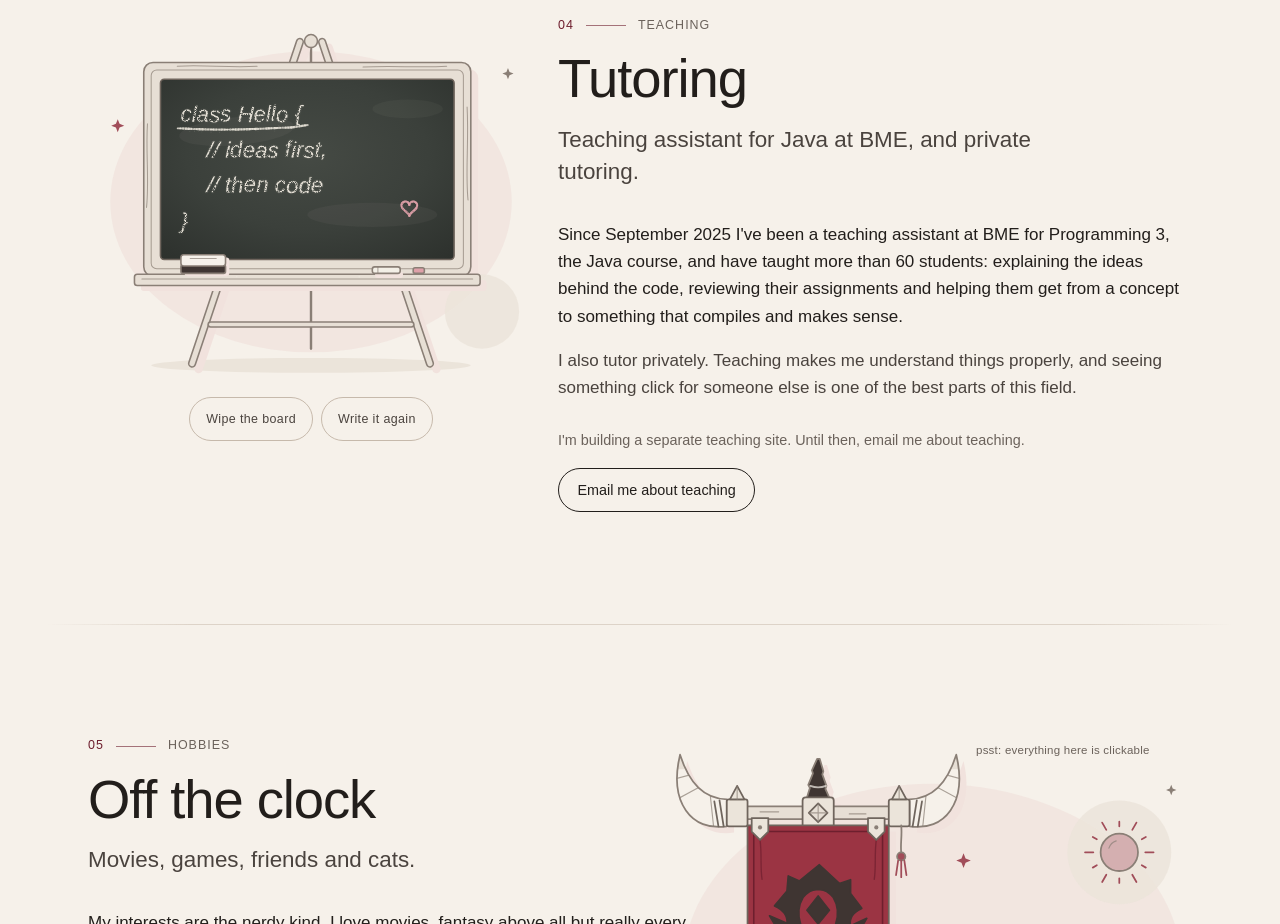
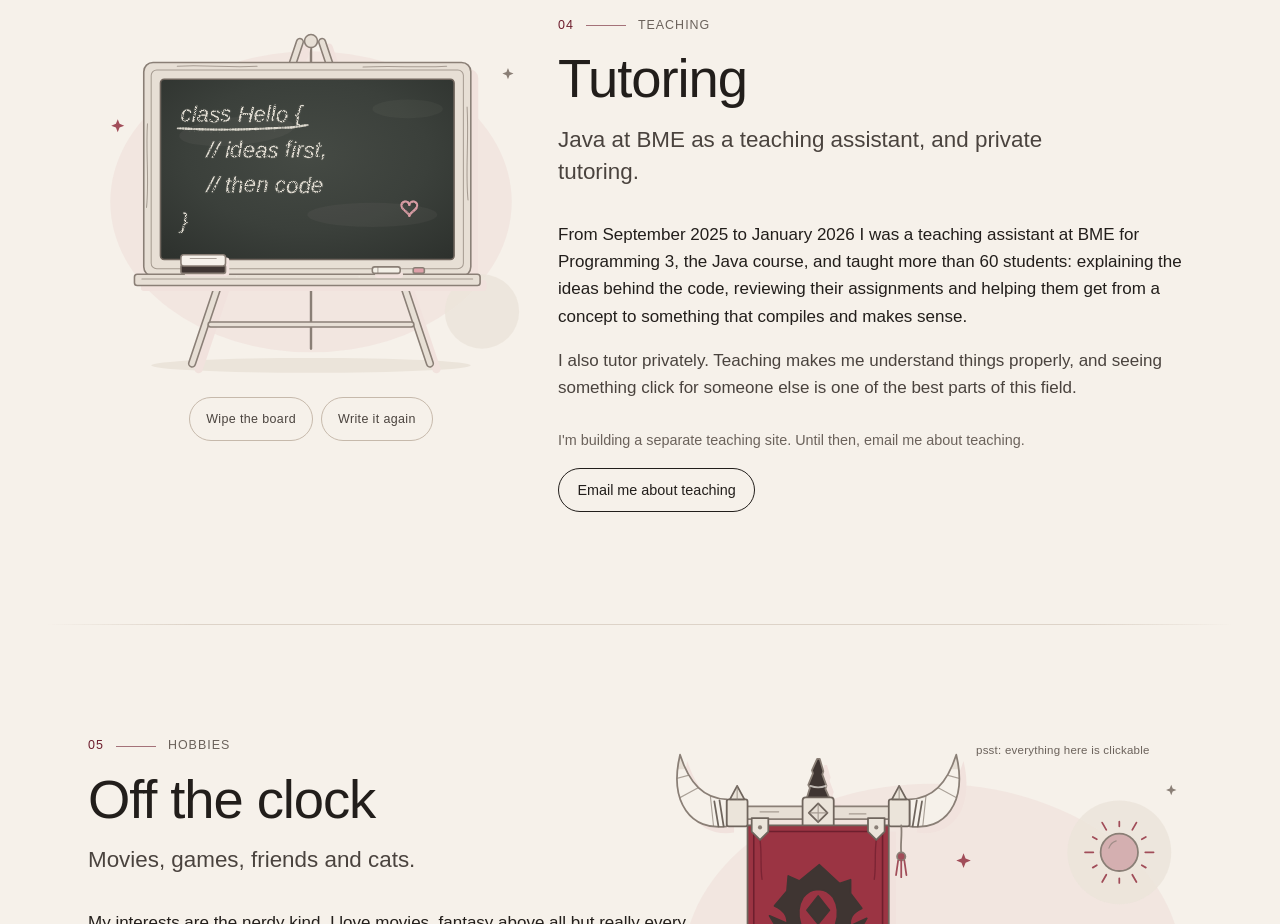
Before and after one commit to Princz-Mia/portfolio-website, a Next.js app: page / in a window 1280 px wide. Shown: the part 6280-7204 px from the top of the page. Built offline with nearby package versions, Linux system fonts and the light colour scheme; a web font is replaced by a local one.

Commit message:
fix(teaching): describe the teaching assistant role as finished

```diff
--- a/src/components/sections/Teaching.tsx
+++ b/src/components/sections/Teaching.tsx
@@ -20,7 +20,7 @@ export function Teaching({ teaching, teachingSiteUrl, email, number, side }: Tea
       number={number}
       label="Teaching"
       title="Tutoring"
-      lede="Teaching assistant for Java at BME, and private tutoring."
+      lede="Java at BME as a teaching assistant, and private tutoring."
       art={<Chalkboard />}
       side={side}
     >
--- a/src/content/teaching.ts
+++ b/src/content/teaching.ts
@@ -2,7 +2,7 @@ import type { Teaching } from "./types";
 
 export const teaching: Teaching = {
   paragraphs: [
-    "Since September 2025 I've been a teaching assistant at BME for Programming 3, the Java course, and have taught more than 60 students: explaining the ideas behind the code, reviewing their assignments and helping them get from a concept to something that compiles and makes sense.",
+    "From September 2025 to January 2026 I was a teaching assistant at BME for Programming 3, the Java course, and taught more than 60 students: explaining the ideas behind the code, reviewing their assignments and helping them get from a concept to something that compiles and makes sense.",
     "I also tutor privately. Teaching makes me understand things properly, and seeing something click for someone else is one of the best parts of this field.",
   ],
   siteLinkLabel: "Visit my teaching site",
```
